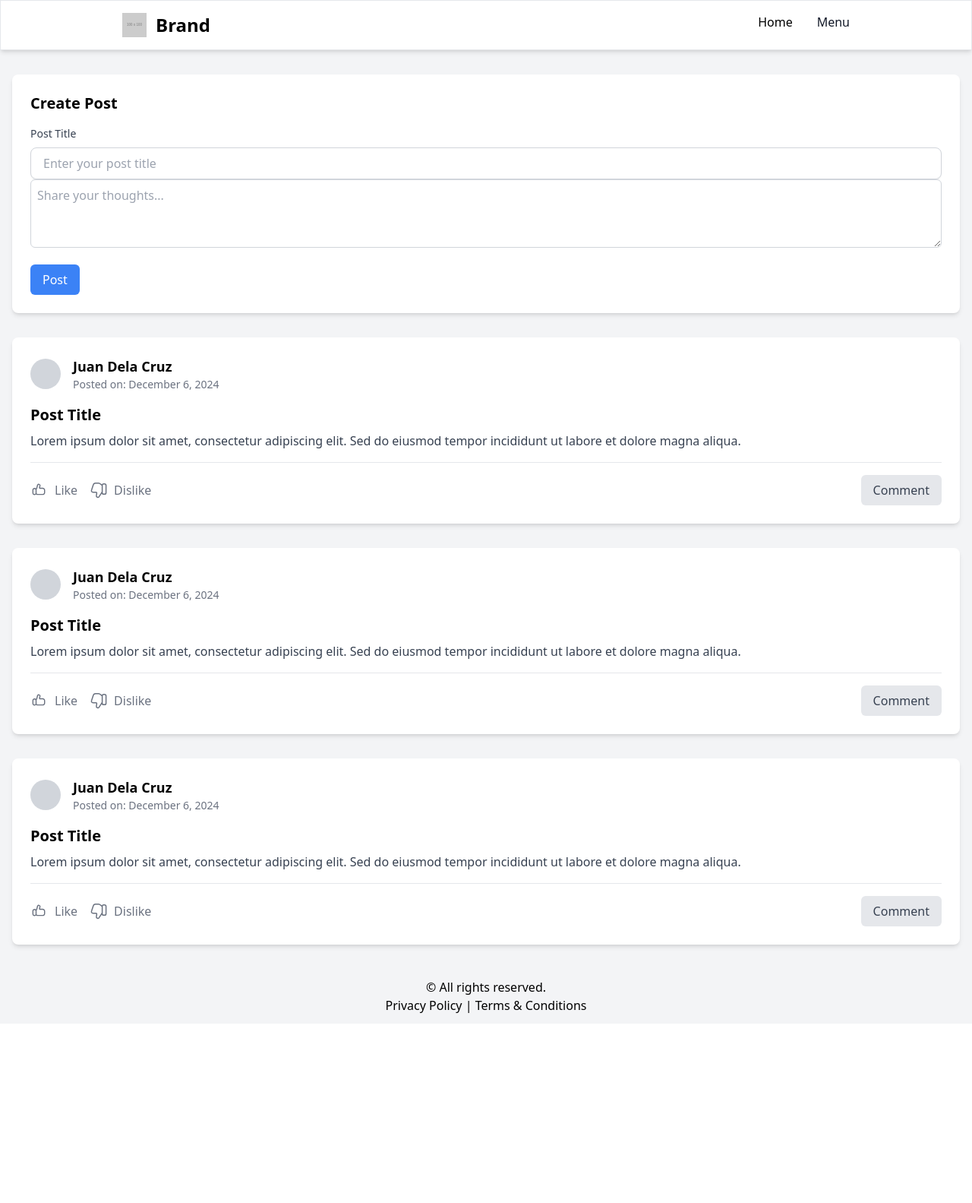
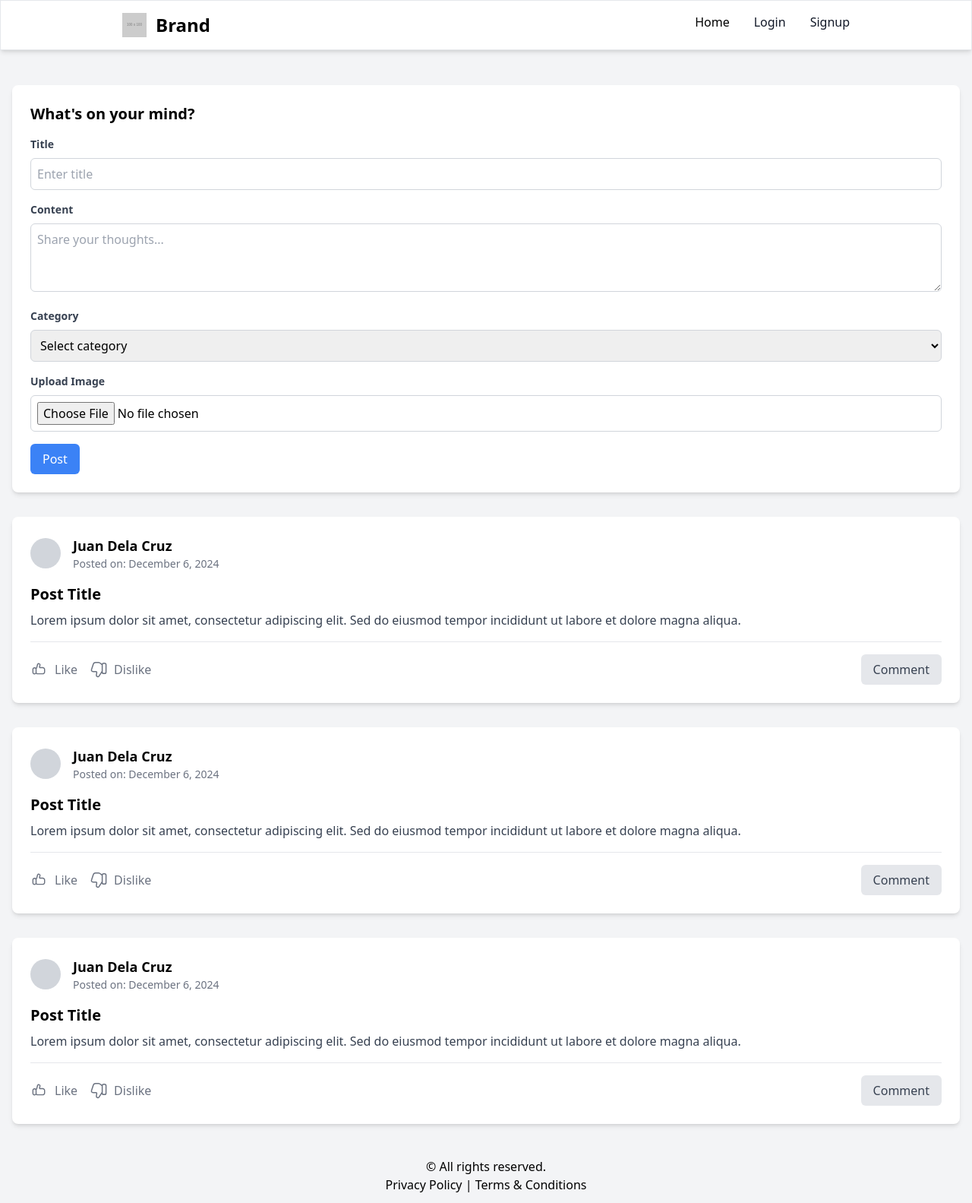
Before and after one commit to shewwyyyyyy/Web-System-Project, a PHP site: page / in a window 1280 px wide. Shown: the whole page at 76% size. Before the commit the page ends 1333 px from the top, so only its background shows below. Run offline with PHP 8.4, Linux system fonts and the light colour scheme; grey boxes labelled with a size stand in for pictures from a placeholder-image service; some libraries are stand-ins or nearby versions.

Commit message:
true na ito(kim)

```diff
--- a/includes/navbar.php
+++ b/includes/navbar.php
@@ -1,75 +1,54 @@
-<body>
-<nav class="bg-white border-gray-200">
-  <div class="flex justify-between p-4 border px-40 shadow-md">
+<div class="fixed top-0 left-0 right-0 z-50 flex justify-between p-4 border px-40 shadow-md bg-white">
     <a href="#" class="flex items-center space-x-3 rtl:space-x-reverse">
         <img src="https://placehold.co/100x100" class="h-8" alt="Logo" />
         <span class="self-center text-2xl font-semibold whitespace-nowrap">Brand</span>
     </a>
     <button data-collapse-toggle="navbar-default" type="button" class="inline-flex items-center p-2 w-10 h-10 justify-center text-sm text-gray-500 rounded-lg md:hidden hover:bg-gray-100 focus:outline-none focus:ring-2 focus:ring-gray-200" aria-controls="navbar-default" aria-expanded="false">
-
+        <span class="sr-only">Open main menu</span>
         <svg class="w-5 h-5" aria-hidden="true" xmlns="http://www.w3.org/2000/svg" fill="none" viewBox="0 0 17 14">
             <path stroke="currentColor" stroke-linecap="round" stroke-linejoin="round" stroke-width="2" d="M1 1h15M1 7h15M1 13h15"/>
         </svg>
     </button>
-
     <div class="hidden w-full md:block md:w-auto" id="navbar-default">
       <ul class="font-medium flex flex-col p-4 md:p-0 mt-4 border border-gray-100 rounded-lg bg-gray-50 md:flex-row md:space-x-8 rtl:space-x-reverse md:mt-0 md:border-0 md:bg-white">
         <li>
           <a href="index.php" class="block text-black rounded">Home</a>
         </li>
-        <li class="relative">
-            <button class="block py-2 px-3 text-gray-900 rounded hover:bg-gray-100 md:hover:bg-transparent md:border-0 md:hover:text-blue-700 md:p-0">Menu</button>
-            <ul class="absolute hidden bg-gray-50 border border-gray-100 rounded-lg mt-2">
         <li>
           <a href="login.php" class="block py-2 px-3 text-gray-900 rounded hover:bg-gray-100 md:hover:bg-transparent md:border-0 md:hover:text-blue-700 md:p-0">Login</a>
         </li>
         <li>
           <a href="signup.php" class="block py-2 px-3 text-gray-900 rounded hover:bg-gray-100 md:hover:bg-transparent md:border-0 md:hover:text-blue-700 md:p-0">Signup</a>
         </li>
-                <li>
-                    <a href="logout.php" class="block py-2 px-3 text-gray-900 rounded hover:bg-gray-100 md:hover:bg-transparent md:border-0 md:hover:text-blue-700 md:p-0">Logout</a>
-                </li>
-            </ul>
-        </li>
-    </ul>
-</div>
-
-<script>
-    document.querySelector('.relative button').addEventListener('click', function() {
-        this.nextElementSibling.classList.toggle('hidden');
-    });
-</script>
-
 
         <!-- Dropdown for Signed-in User -->
         <?php
-
         if(isset($_SESSION["username"])){
         ?>
             <li class="nav-item dropdown">
                 <a class="nav-link dropdown-toggle" href="#" id="userDropdown" role="button" data-bs-toggle="dropdown" aria-expanded="false">
-                    <?php echo htmlspecialchars($_SESSION["username"]); ?> <!-- Replace with dynamic username -->
+                    <?php echo htmlspecialchars($_SESSION["username"]); ?>  <!-- Replace with dynamic username -->
                 </a>
                 <ul class="dropdown-menu" aria-labelledby="userDropdown">
-                    <li><a class="dropdown-item" href="dashboard.html">Dashboard</a></li>
                     <li><a class="dropdown-item" href="profile.html">Profile</a></li>
                     <li><hr class="dropdown-divider"></li>
                       <li>
-                        <form action="<?php echo htmlspecialchars(BASE_URL); ?>logout.php" method="POST">
-                            <button class="dropdown-item" type="submit">Logout</button>
+                          <form action="/logout.php" method="POST">
+                          <button class="dropdown-item">Logout</button>
                           </form>
                       </li>
                 </ul>
             </li>
         <?php
         }
-
         ?>
-
-
       </ul>
     </div>
 </div>
-</nav>
-<script src="https://cdn.jsdelivr.net/npm/flowbite@2.5.2/dist/flowbite.min.js"></script>
-</body>
+
+<!-- Add padding to the top of the body to prevent content from being hidden behind the fixed navbar -->
+<style>
+  body {
+    padding-top: 80px; /* Adjust this value based on the height of your navbar */
+  }
+</style>
--- a/index.php
+++ b/index.php
@@ -1,19 +1,43 @@
+<?php
+    session_start();
+    require_once($_SERVER["DOCUMENT_ROOT"]."/backend/config/Directories.php");
+    //include(ROOT_DIR."app/product/get_products.php");
+    require_once("includes/header.php");
+?>
 <?php require_once("includes/header.php"); ?>
 
 <body class="bg-gray-100">
   <?php include 'includes/navbar.php'; ?>
 
-  <form action="backend/post/create_post.php" method="POST">
     <div class="container mx-auto px-4 py-8">
 
         <!-- What's on your mind section -->
         <div class="bg-white rounded-lg shadow-md p-6 mb-8">
-            <h2 class="text-xl font-semibold mb-4">Create Post</h2>
-
-
-                <label for="title" class="block text-sm font-medium text-gray-700 mb-2">Post Title</label>
-                <input type="text" id="title" name="title" placeholder="Enter your post title" class="w-full px-4 py-2 border border-gray-300 rounded-lg shadow-sm focus:outline-none focus:ring-2 focus:ring-blue-500 focus:border-blue-500">
-                <textarea id="content" name="content" required class="w-full p-2 border border-gray-300 rounded-md mb-4" rows="3" placeholder="Share your thoughts..."></textarea>
+            <h2 class="text-xl font-semibold mb-4">What's on your mind?</h2>
+            <form action="post/add_post.php" method="POST" enctype="multipart/form-data">
+                <div class="mb-4">
+                    <label for="title" class="block text-gray-700 text-sm font-bold mb-2">Title</label>
+                    <input type="text" id="title" name="title" class="w-full p-2 border border-gray-300 rounded-md" placeholder="Enter title" required>
+                </div>
+                <div class="mb-4">
+                    <label for="content" class="block text-gray-700 text-sm font-bold mb-2">Content</label>
+                    <textarea id="content" name="content" class="w-full p-2 border border-gray-300 rounded-md" rows="3" placeholder="Share your thoughts..." required></textarea>
+                </div>
+                <div class="mb-4">
+                    <label for="category" class="block text-gray-700 text-sm font-bold mb-2">Category</label>
+                    <select id="category" name="category" class="w-full p-2 border border-gray-300 rounded-md" required>
+                        <option value="">Select category</option>
+                        <option value="Technology">Technology</option>
+                        <option value="Health">Health</option>
+                        <option value="Lifestyle">Lifestyle</option>
+                        <option value="Education">Education</option>
+                        <option value="Entertainment">Entertainment</option>
+                    </select>
+                </div>
+                <div class="mb-4">
+                    <label for="image" class="block text-gray-700 text-sm font-bold mb-2">Upload Image</label>
+                    <input type="file" id="image" name="image" class="w-full p-2 border border-gray-300 rounded-md" accept="image/*" required>
+                </div>
                 <button type="submit" class="bg-blue-500 text-white px-4 py-2 rounded-md hover:bg-blue-600 transition duration-300">Post</button>
             </form>
         </div>
--- a/logout.php
+++ b/logout.php
@@ -1,6 +1,6 @@
 <?php
 session_start();
-require_once($_SERVER["DOCUMENT_ROOT"]."backend/config/Directories.php");
+require_once($_SERVER["DOCUMENT_ROOT"]."/backend/config/Directories.php");
 require_once("includes/header.php");
 
 if($_SERVER["REQUEST_METHOD"] == "POST")
```
Lines whose indentation alone changed are shown as unchanged.
